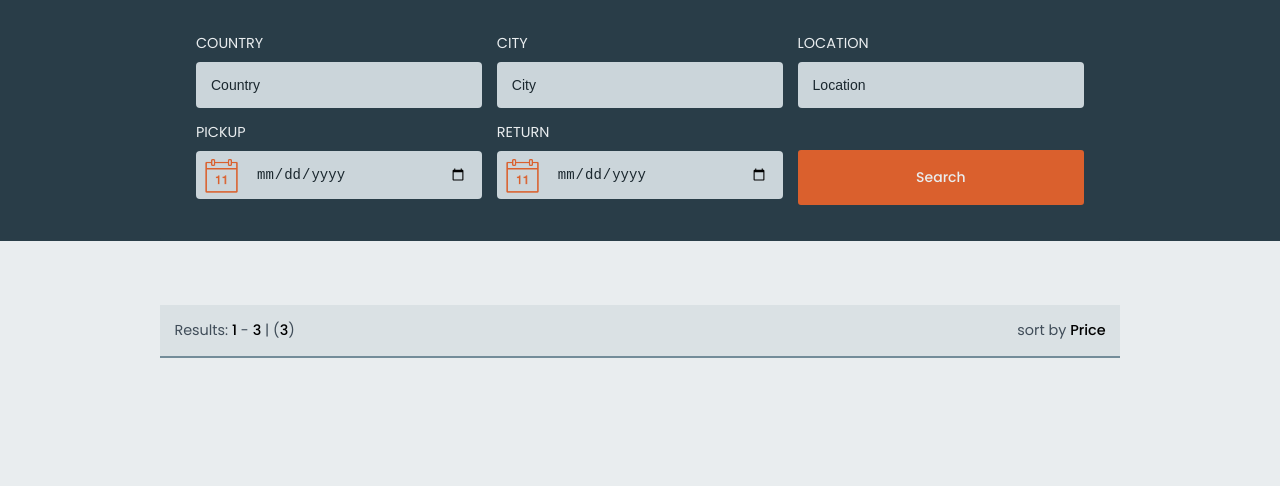
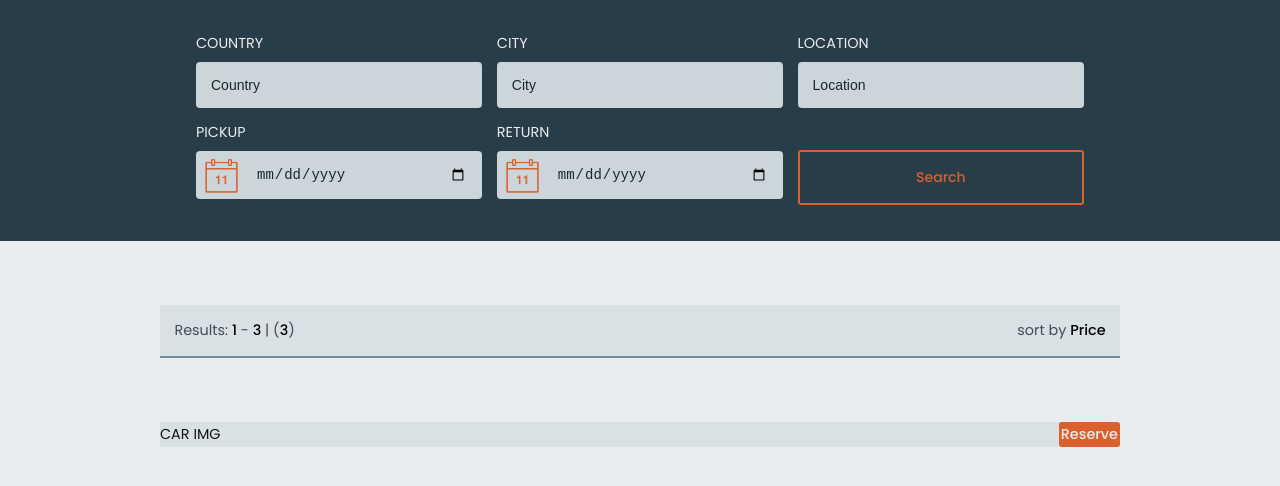
Before and after one commit to zawropati/CarRental, a website: page www/results.html in a window 1280 px wide. Shown: the part 128-614 px from the top of the page. Drawn offline with nearby package versions, Linux system fonts and the light colour scheme.

Commit message:
add pseudo car item for nav purposes

```diff
--- a/app/scss/_cards.scss
+++ b/app/scss/_cards.scss
@@ -1,5 +1,10 @@
 .card {
     position: relative;
+}
+
+.card-car {
+    background-color: darken($color: $c-light, $amount: 5);
+    // border-bottom: 2px solid darken($color: $c-light, $amount: 40)
 }
 
 .partner {
--- a/www/results.html
+++ b/www/results.html
@@ -52,7 +52,7 @@
                                 <input type="date" id="return" placeholder="Return">
                             </div>
                             <div class="inputGroup">
-                                <button class="btn btn-main btn-form" @click="submit"> Search </button>
+                                <button class="btn btn-sec btn-form" @click="submit"> Search </button>
                             </div>
                         </div>
                     </div>
@@ -65,6 +65,14 @@
                         <div>sort by <span>Price</span></div>
                     </div>
                 </div>
+                <div class="container results__content">
+                    <div class="card card-car flex">
+                        <div class="img">CAR IMG</div>
+                        <div>
+                            <a href="checkout.html" class="btn btn-main">Reserve</a>
+                        </div>
+                    </div>
+                </div>
             </section>
         </main>
     </div>
```
Also changed, not shown: www/css/index.css.
